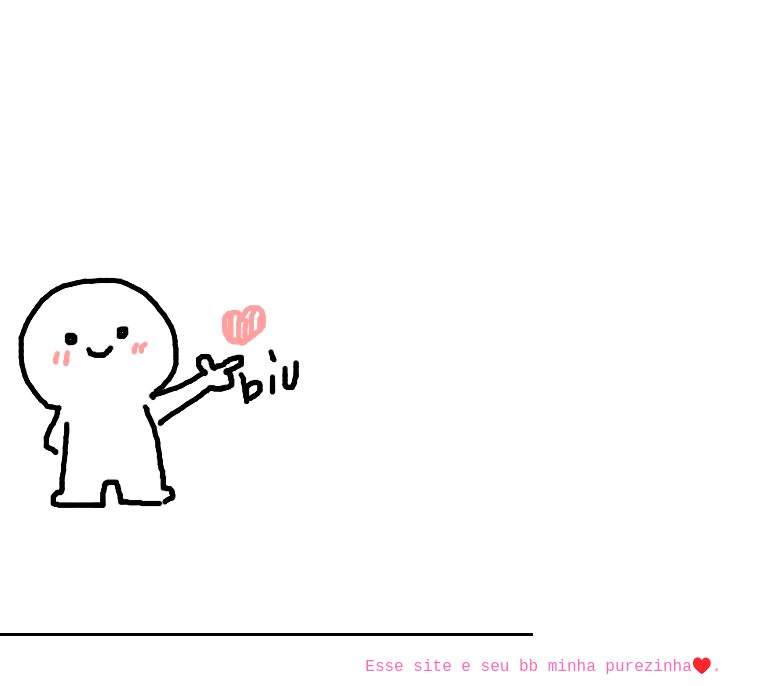
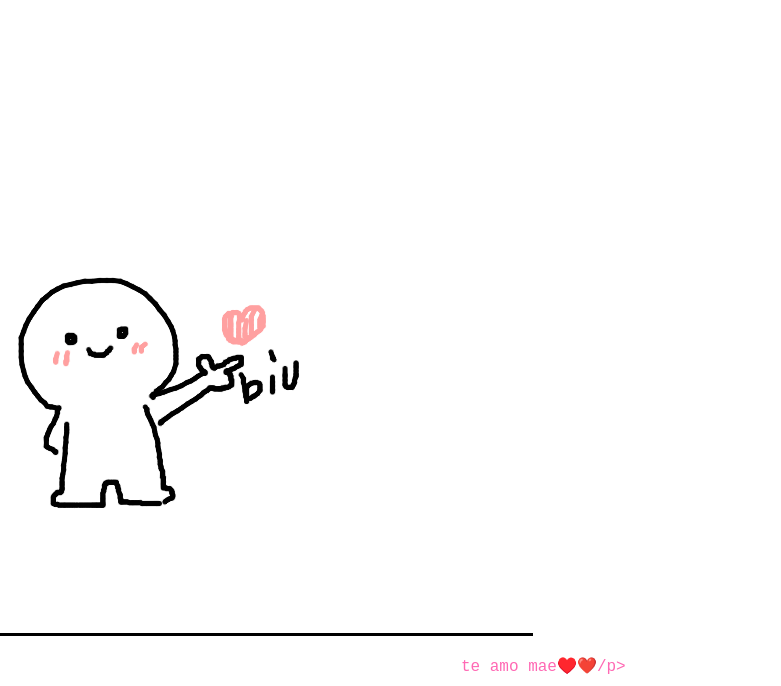
Before and after one commit to Smolcklinux/mae-para-voce, a plain HTML site: page index.html in a window 1280 px wide. Shown: the part 137-823 px from the top of the page, without its empty margins (0-781 px from the left). Drawn offline with Linux system fonts and the light colour scheme.

Commit message:
update index.html

```diff
--- a/index.html
+++ b/index.html
@@ -4,7 +4,7 @@
     <meta charset="UTF-8">
     <meta http-equiv="X-UA-Compatible" content="IE=edge">
     <meta name="viewport" content="width=device-width, initial-scale=1.0">
-    <title>Meu bebê</title>
+    <title>para voce mãe</title>
     <meta name="description" content="esse site foi feito só para você, bebê">
     <link rel="icon" type="image/x-icon" href="https://cdn.jsdelivr.net/gh/sun0225SUN/photos/img/20210715233345.png">
     <link rel="stylesheet" href="css/love.css">
@@ -70,7 +70,7 @@
             <div class="border-top"></div>
             <div class="border-bottom"></div>
         </div>
-        <p>Esse site e seu bb minha purezinha♥️.</p>
+        <p>te amo mae♥️❤️/p>
     </div>
 
     <script src="js/love.js"></script>
```
